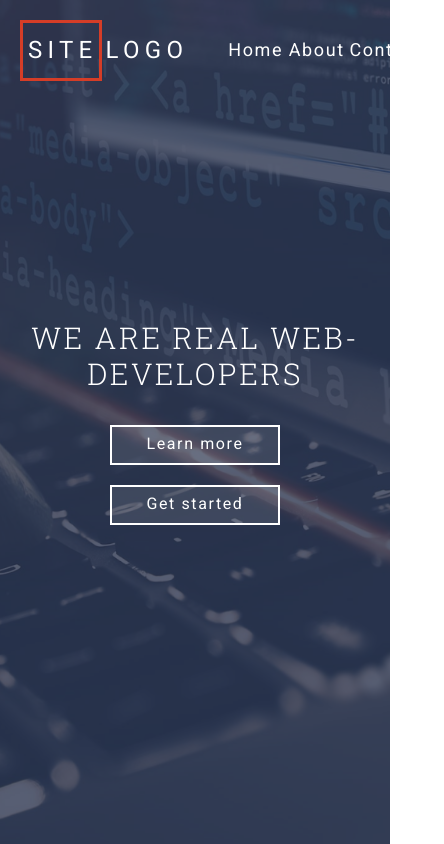
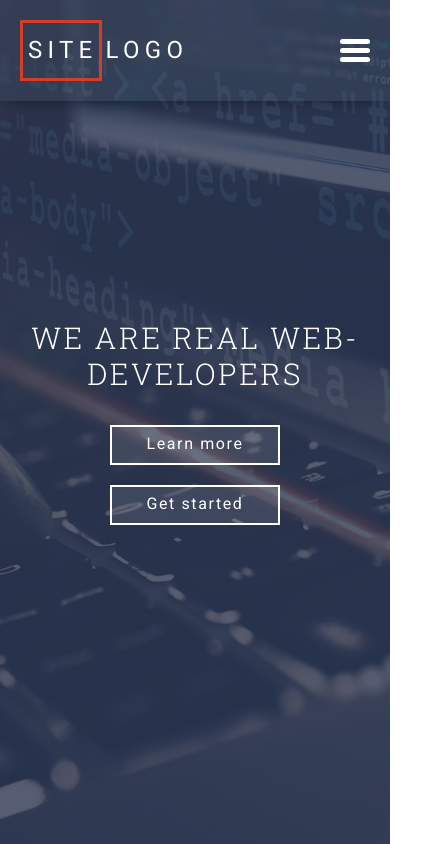
Before and after one commit to RyzhikS/Grid-template, a website: page index.html in a window 390 px wide. Shown: the top 844 px of the page, 444 px wide, since content can reach past the window. Drawn offline with Linux system fonts and the light colour scheme.

Commit message:
added hamburger menu

```diff
--- a/assets/js/main.js
+++ b/assets/js/main.js
@@ -1,9 +1,10 @@
 
 $(document).ready(function () {
 
-  $('.header-navbar__hamburger').on('click', function () {
-    $(this).toggleClass('active');
-    $('.header-navbar__list').toggleClass('active');
+  $('.header-navbar__btn').on('click', function () {
+    $(this).toggleClass('header-navbar__btn--active');
+    $('.header-navbar__list').toggleClass('header-navbar__list--active')
+
   });
 
 });
--- a/assets/scss/components/header/_header-menu.scss
+++ b/assets/scss/components/header/_header-menu.scss
@@ -2,6 +2,11 @@
     position: absolute;
     z-index: 1;
     width: 100%;
+
+    @include md {
+        background-color: rgba($color-gray-dark, 0.25);
+        @include box-shadow;
+    }
 
     &__container{
         display: grid;
@@ -9,6 +14,5 @@
         align-items: center;
 
     @extend %container;
-
     }
 }
--- a/assets/scss/components/header/_header-navbar.scss
+++ b/assets/scss/components/header/_header-navbar.scss
@@ -1,21 +1,105 @@
 .header-navbar{
     &__btn {
+        width: 30px;
+        height: 22.5px;
+        position: relative;
+        margin: 25px 0 25px auto;
+        transform: rotate(0deg);
+        transition: .5s ease-in-out;
+        cursor: pointer;
+
+        @include md-min {
             display: none;
+        }
+
+        &-row {
+            display: block;
+            position: absolute;
+            height: 4.5px;
+            width: 100%;
+            background: $color-light;
+            border-radius: 4.5px;
+            opacity: 1;
+            left: 0;
+            transform: rotate(0deg);
+            transition: .25s ease-in-out;
+
+            &:nth-child(1) {
+                top: 0px;
+            }
+
+            &:nth-child(2) {
+                top: 9px;
+            }
+
+            &:nth-child(3) {
+                top: 18px;
+            }
+        }
+
+        &--active span {
+            &:nth-child(1) {
+                top: 19px;
+                transform: rotate(135deg);
+            }
+
+            &:nth-child(2) {
+                opacity: 0;
+                left: -30px;
+            }
+
+            &:nth-child(3) {
+                top: 18px;
+                transform: rotate(-135deg);
+            }
+    }
+
 }
 
     &__list {
         @include unlist (0 -20px 0 0);
+
+
+        @include md-min {
             display: grid;
             grid-template-columns: repeat(auto-fit, minmax(50px, max-content));
             justify-content: end;
         }
+        @include md {
+            display: none;
+
+            &--active {
+                display: block;
+                position: absolute;
+                top: 100%;
+                right: $gap-x2;
+                text-align: right;
+                background-color: rgba($color-gray-dark, 0.9);
+                @include box-shadow
+            }
+        }
+    }
 
     &__item {
+        @include md-min {
             margin: 0 $gap-sm;
+        }
+        @include md {
+            margin: $gap-sm;
+        }
+
     }
 
     &__link {
+        @include md-min {
             padding: $gap $gap-sm;
+        }
+
+        @include md {
+            padding: $gap-sm;
+        }
+
+        display: block;
         font-size: 1.125rem;
         transition: color 0.5s;
 
```
Also changed, not shown: assets/css/style.css. Lines whose indentation alone changed are shown as unchanged.
